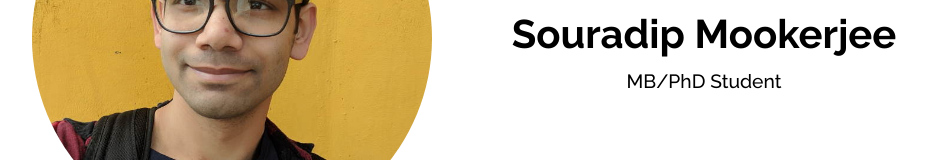
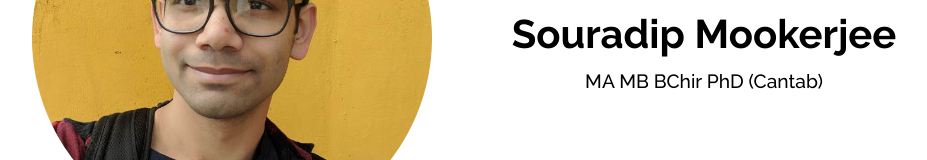
Before and after one commit to souramoo/namecard, a React (Create React App) app: page / in a window 1280 px wide. Shown: the part 362-522 px from the top of the page, without its empty margins (166-1093 px from the left). Built offline with nearby package versions, Linux system fonts and the light colour scheme.

Commit message:
Update App.js

```diff
--- a/src/App.js
+++ b/src/App.js
@@ -4,11 +4,11 @@ import Skeleton from "react-loading-skeleton";
 
 export default function App() {
   const [text, setText] = useState([]);
-  const metadata = ["Souradip Mookerjee", "MB/PhD Student", "face.jpg?s"];
+  const metadata = ["Souradip Mookerjee", "MA MB BChir PhD (Cantab)", "face.jpg?s"];
 
   const img = new Image();
   img.onload = () => {
-    setTimeout(() => setText(metadata), 1000);
+    setTimeout(() => setText(metadata), 500);
   };
   img.src = metadata[2];
 
```
